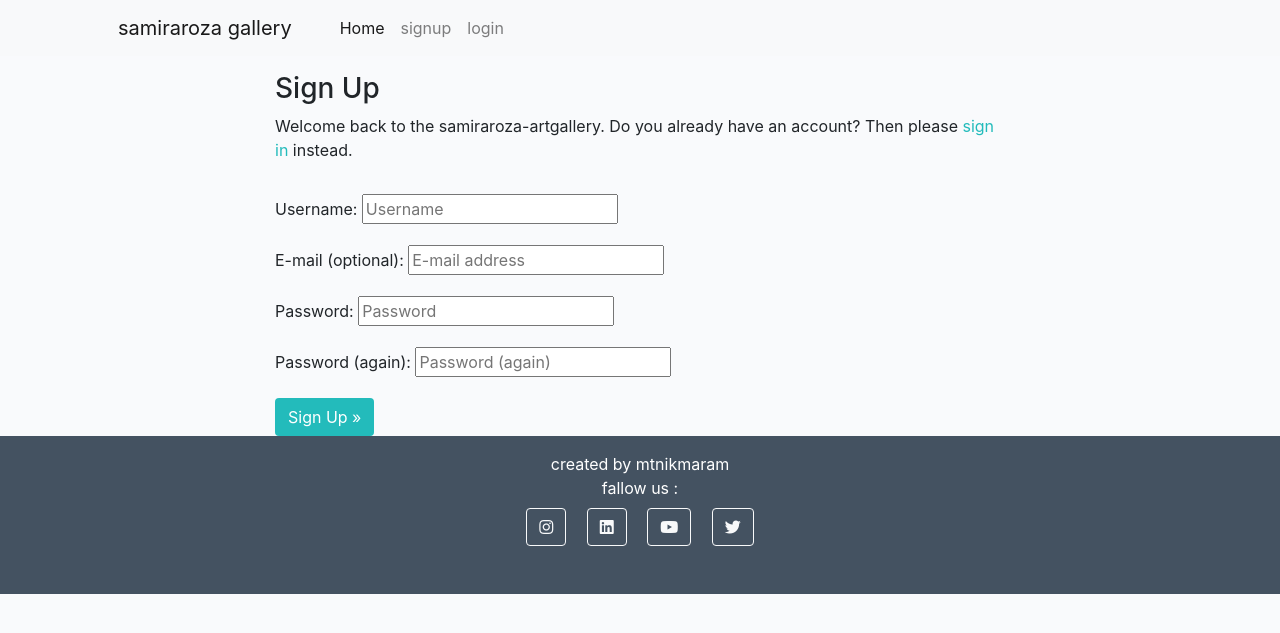
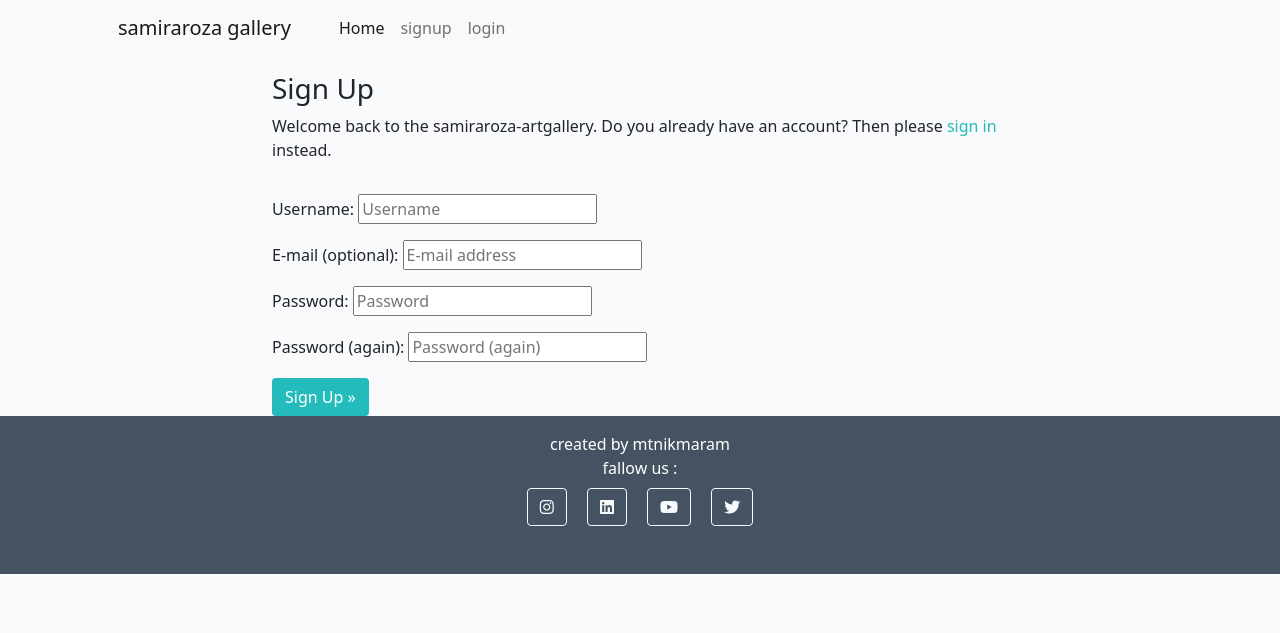
Before and after one commit to Mtnikmaram/artgallery, a Django app: page /accounts/signup/ in a window 1280 px wide. Shown: the top 633 px of the page. Run offline with Django 4.2, Linux system fonts and the light colour scheme; some libraries are stand-ins or nearby versions.

Commit message:
initial commit

```diff
--- a/templates/base.html
+++ b/templates/base.html
@@ -6,18 +6,23 @@
 <head>
     <title>samiraroza art gallery</title>
 
-    <link rel="preconnect" href="https://fonts.gstatic.com">
-    <link href="https://fonts.googleapis.com/css2?family=Roboto:wght@300&display=swap" rel="stylesheet">
-    <link href="https://fonts.googleapis.com/css2?family=Lato:wght@300;700&display=swap" rel="stylesheet">
-    <link rel="stylesheet" href="https://cdnjs.cloudflare.com/ajax/libs/font-awesome/5.15.3/css/all.min.css">
-    <meta name="viewport" content="width=device-width, initial-scale=1">
+    <meta charset="UTF-8">
+    <meta http-equiv="X-UA-Compatible" content="IE=edge">
+    <meta name="viewport" content="width=device-width, initial-scale=1.0">
+    <meta name="description"
+        content="Review | samiraroza artgallery is a gallery of my wife painting">
+    <meta name="keywords" content="artgallery, painting">
+    <meta name="author" content="Mtnikmaram">
+    <!-- Bootstrap 5 -->
     <link href="https://cdn.jsdelivr.net/npm/bootstrap@5.0.1/dist/css/bootstrap.min.css" rel="stylesheet"
         integrity="sha384-+0n0xVW2eSR5OomGNYDnhzAbDsOXxcvSN1TPprVMTNDbiYZCxYbOOl7+AMvyTG2x" crossorigin="anonymous">
-    <script src="https://cdn.jsdelivr.net/npm/bootstrap@5.0.1/dist/js/bootstrap.bundle.min.js"
-        integrity="sha384-gtEjrD/SeCtmISkJkNUaaKMoLD0//ElJ19smozuHV6z3Iehds+3Ulb9Bn9Plx0x4" crossorigin="anonymous">
-    </script>
-    <link rel="stylesheet" href="https://stackpath.bootstrapcdn.com/bootstrap/4.5.2/css/bootstrap.min.css">
+    <!-- Static CSS Style Sheet -->
     <link rel="stylesheet" href="{% static 'css/style.css' %}">
+    <!-- Favicon -->
+    <link rel="icon" type="image/x-icon" href="{% static 'images/favicon/favicon.ico' %}">
+    <!-- Font Awesome -->
+    <link rel="stylesheet" href="https://cdnjs.cloudflare.com/ajax/libs/font-awesome/6.2.0/css/all.min.css">
+
 
 </head>
 
```
